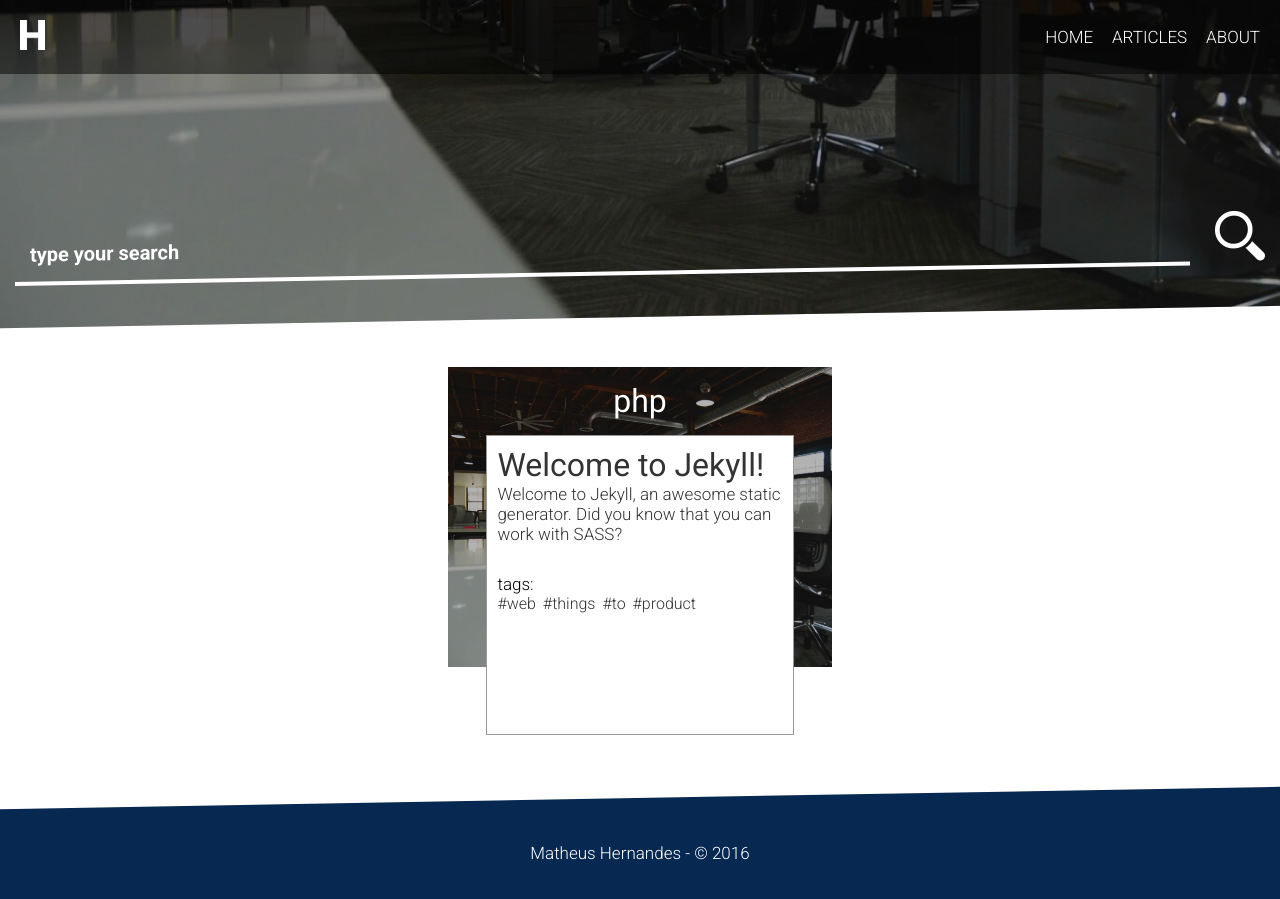
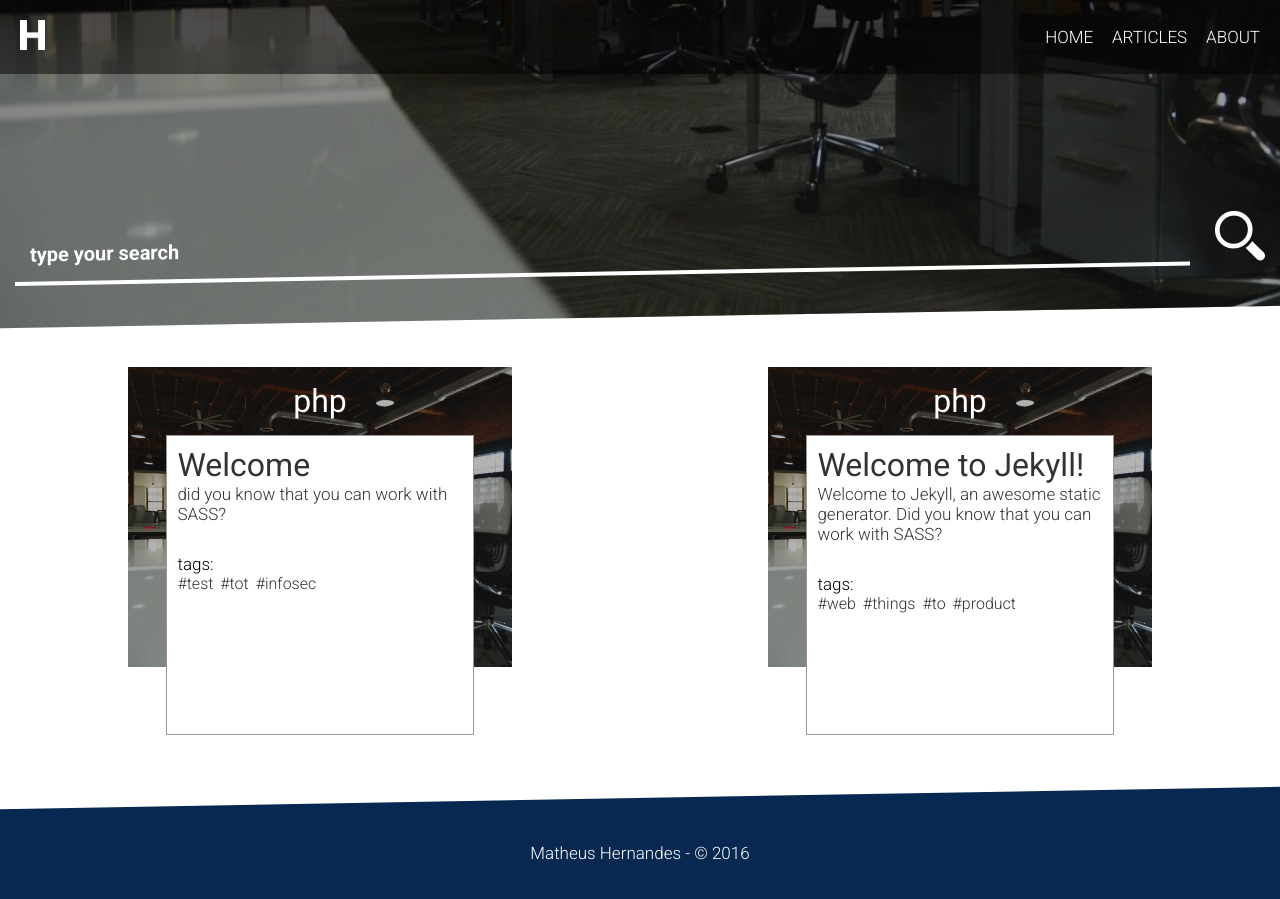
Before and after one commit to devmath/diametrum, a Jekyll site: the page built from articles.html, in a window 1280 px wide and 900 px high, scrolled down 558 px. Built offline with Jekyll 4.4.1, drawn with Linux system fonts in a browser that asks for light colours; some of the changed lines change nothing that is shown.

Commit message:
add new post to test

```diff
--- a/_includes/footer.html
+++ b/_includes/footer.html
@@ -3,3 +3,4 @@
 		<p>Matheus Hernandes - © 2016</p>
 	</div>
 </footer>
+<script src="/js/main.js"></script>
--- /dev/null
+++ b/_posts/2016-10-01-welcome.markdown
@@ -0,0 +1,44 @@
+---
+layout: post
+title:  'Welcome'
+language: 'php'
+introduction: 'did you know that you can work with SASS?'
+date:   2016-10-01 16:34:39 -0300
+tags: test tot infosec
+categories: jekyll update
+warning: true
+---
+
+
+# title h1
+
+You’ll find this post in your `_posts` directory. Go ahead and edit it and re-build the site to see your changes. You can rebuild the site in many different ways, but the most common way is to run `jekyll serve`, which launches a web server and auto-regenerates your site when a file is updated.
+
+To add new posts, simply add a file in the `_posts` directory that follows the convention `YYYY-MM-DD-name-of-post.ext` and includes the necessary front matter. Take a look at the source for this post to get an idea about how it works.
+
+
+## title h1
+
+Jekyll also offers powerful support for code snippets:
+
+{% highlight ruby %}
+def print_hi(name)
+  puts "Hi, #{name}"
+end
+print_hi('Tom')
+#=> prints 'Hi, Tom' to STDOUT.
+{% endhighlight %}
+
+Check out the [Jekyll docs][jekyll-docs] for more info on how to get the most out of Jekyll. File all bugs/feature requests at [Jekyll’s GitHub repo][jekyll-gh]. If you have questions, you can ask them on [Jekyll Talk][jekyll-talk].
+
+![tt](/img/office.jpg)
+
+[jekyll-docs]: http://jekyllrb.com/docs/home
+[jekyll-gh]:   https://github.com/jekyll/jekyll
+[jekyll-talk]: https://talk.jekyllrb.com/
+
+1. test
+1. test
+1. test
+1. test
+1. test
```
Also changed, not shown: js/main.js (added).
